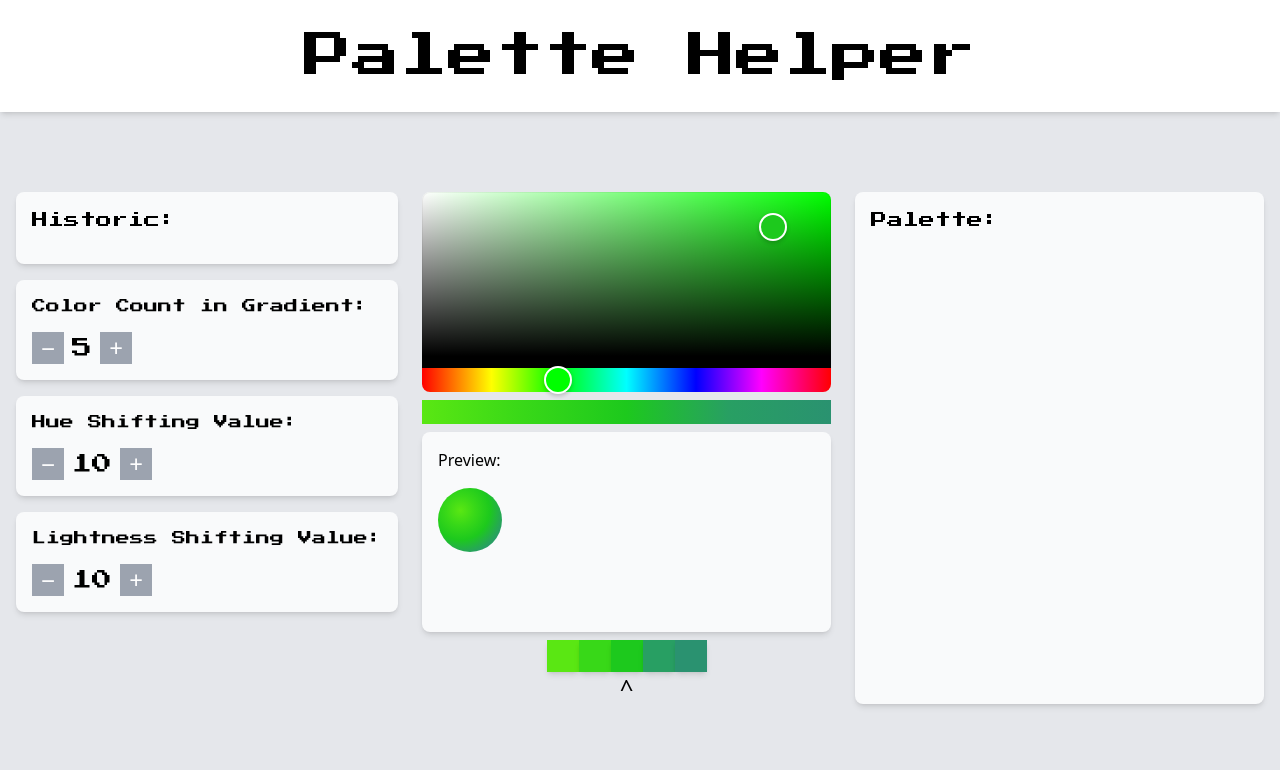
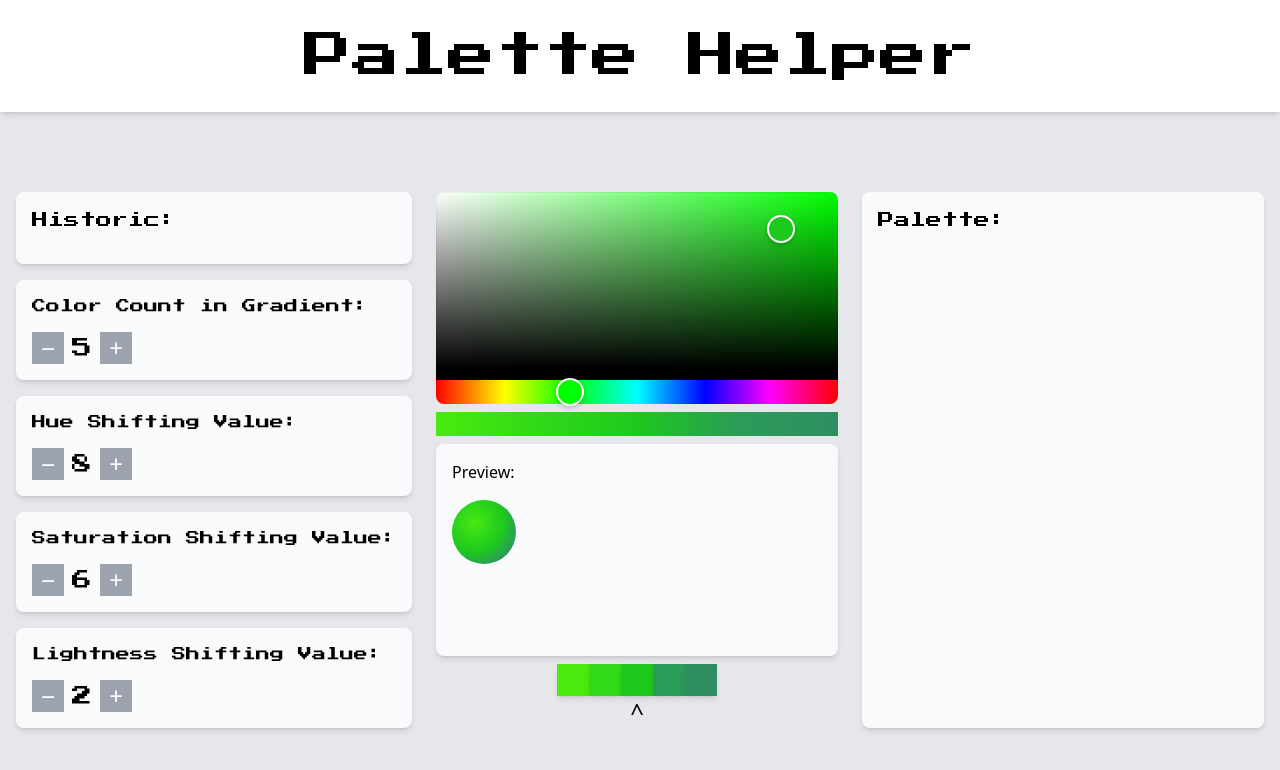
Before and after one commit to GustLSant/palette-helper, a React (Vite) app: page / in a window 1280 px wide. Shown: the top 770 px of the page. Built offline with nearby package versions, Linux system fonts and the light colour scheme.

Commit message:
implementacao comandos mudar valores shifting

```diff
--- /dev/null
+++ b/src/components/ConfigContainer.tsx
@@ -0,0 +1,28 @@
+
+interface ConfigContainerProps {
+    label:string;
+    type:string;
+    value:number;
+    setterFunction: (_type:string, _increment:number) => void;
+    increment:number;
+}
+
+
+
+export default function ConfigContainer({label, type, value, setterFunction, increment} : ConfigContainerProps){
+
+
+    return(
+        <div className='main-page__mini-section'>
+
+            <p className='text-sm font-pixel'>{ label }</p>
+
+            <div className='flex gap-2 items-center'>
+                <button className='bg-gray-400 basis-8 text-white text-2xl' onClick={()=>{setterFunction(type, -increment)}}>&minus;</button>
+                <p className='text-center text-xl font-pixel'>{value}</p>
+                <button className='bg-gray-400 basis-8 text-white text-2xl' onClick={()=>{setterFunction(type, increment)}}>+</button>
+            </div>
+
+        </div>
+    )
+}
--- a/src/components/ConfigurationContainer.tsx
+++ /dev/null
@@ -1,26 +0,0 @@
-
-interface ConfigurationContainerProps {
-    label:string;
-    value:number;
-    setterFunction: (_direction:number) => void;
-}
-
-
-
-export default function ConfigurationContainer({label, value, setterFunction} : ConfigurationContainerProps){
-
-
-    return(
-        <div className='main-page__mini-section'>
-
-            <p className='text-sm font-pixel'>{ label }</p>
-
-            <div className='flex gap-2 items-center'>
-                <button className='bg-gray-400 basis-8 text-white text-2xl' onClick={()=>{setterFunction(-1)}}>&minus;</button>
-                <p className='text-center text-xl font-pixel'>{value}</p>
-                <button className='bg-gray-400 basis-8 text-white text-2xl' onClick={()=>{setterFunction(+1)}}>+</button>
-            </div>
-
-        </div>
-    )
-}
--- a/src/pages/MainPage.tsx
+++ b/src/pages/MainPage.tsx
@@ -1,7 +1,7 @@
 import React from 'react'
 import { HslColor, HslColorPicker } from "react-colorful";
 import ColorBox from '../components/ColorBox';
-import ConfigurationContainer from '../components/ConfigurationContainer';
+import ConfigContainer from '../components/ConfigContainer';
 
 
 
@@ -41,8 +41,8 @@ export default function MainPage(){
     const [paletteColors, setPaletteColors] = React.useState<HslColor[]>([])
 
     const [colorCount, setColorCount] = React.useState<number>(5)
-    const [hueShifting, setHueShifting] = React.useState<number>(10.0)
-    const [saturationShifting, setSaturationShifting] = React.useState<number>(5.0)
+    const [hueShifting, setHueShifting] = React.useState<number>(8.0)
+    const [saturationShifting, setSaturationShifting] = React.useState<number>(6.0)
     const [lightnessShifting, setLightnessShifting] = React.useState<number>(2.0)
 
     const maxHistoricSize:number = 20
@@ -110,12 +110,31 @@ export default function MainPage(){
         setColorCount((prev)=>{return prev+_increment})
     }
 
-
+    function handleClickShiftingButton(_shiftingType:string, _increment:number):void{
+        switch(_shiftingType){
+            case 'hue' : {
+                setHueShifting((prev)=>{return (prev + _increment)});
+                break;
+            }
+            case 'sat' : {
+                setSaturationShifting((prev)=>{return (prev + _increment)});
+                break;
+            }
+            case 'lig' : {
+                setLightnessShifting((prev)=>{return (prev + _increment)});
+                break;
+            }
+            default: {
+                console.error("default case do handleClickShiftingButton")
+                break;
+            }
+        }
+    }
 
 
     React.useEffect(()=>{
         handleChangeCurrentColor(currentColor) // atualizando a cor atual apos mudar o tamanho do gradiente
-    }, [colorCount])
+    }, [colorCount, hueShifting, saturationShifting, lightnessShifting])
 
 
     return(
@@ -140,11 +159,20 @@ export default function MainPage(){
                         </div>
                     </div>
 
-                    <ConfigurationContainer label='Color Count in Gradient: ' value={colorCount} setterFunction={handleClickButtonColorCount} />
+                    <div className='main-page__mini-section'>
+                        <p className='text-sm font-pixel'>Color Count in Gradient: </p>
+                        <div className='flex gap-2 items-center'>
+                            <button className='bg-gray-400 basis-8 text-white text-2xl' onClick={()=>{handleClickButtonColorCount(-1)}}>&minus;</button>
+                            <p className='text-center text-xl font-pixel'>{colorCount}</p>
+                            <button className='bg-gray-400 basis-8 text-white text-2xl' onClick={()=>{handleClickButtonColorCount(1)}}>+</button>
+                        </div>
+                    </div>
 
-                    <ConfigurationContainer label='Hue Shifting Value: ' value={hueShifting} setterFunction={handleClickButtonColorCount} />
+                    <ConfigContainer label='Hue Shifting Value: ' type={'hue'} value={hueShifting} setterFunction={handleClickShiftingButton} increment={4} />
 
-                    <ConfigurationContainer label='Lightness Shifting Value: ' value={hueShifting} setterFunction={handleClickButtonColorCount} />
+                    <ConfigContainer label='Saturation Shifting Value: ' type={'sat'} value={saturationShifting} setterFunction={handleClickShiftingButton} increment={2} />
+
+                    <ConfigContainer label='Lightness Shifting Value: ' type={'lig'} value={lightnessShifting} setterFunction={handleClickShiftingButton} increment={1} />
                 </div>
 
                 <div className='flex flex-col basis-200px grow gap-2'>
```
